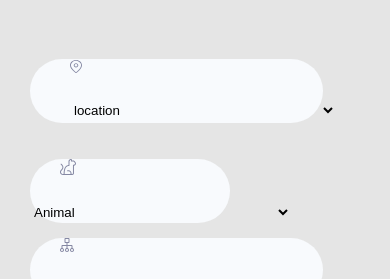
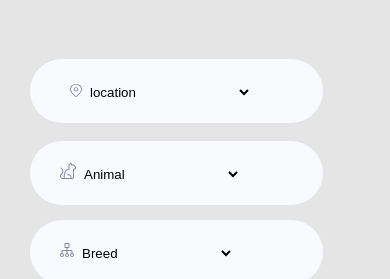
Before and after one commit to Danielvin22/petly, a plain HTML site: page index.html in a window 390 px wide. Shown: the part 553-832 px from the top of the page. Drawn offline with Linux system fonts and the light colour scheme.

Commit message:
first commit

```diff
--- a/src/css/cards.css
+++ b/src/css/cards.css
@@ -97,7 +97,6 @@ bottom: 5px;
   font-style: normal;
   font-weight: 500;
   font-size: 36px;
-  line-height: 44px;
   color: #666879;
   }
 
@@ -223,9 +222,18 @@ padding-right: 140px;
     margin-left: 20px;
 
   }
+
 }
 @media screen and (max-width:375px){
   .browse-type{
+    width: 100px;
+    height: 20px;
+    font-size: 8px;
+
+
 
   }
+
+
+
 }
--- a/src/css/navbar.css
+++ b/src/css/navbar.css
@@ -103,4 +103,5 @@ ul{
  .find-report{
     display: none;
   }
+
 }
--- a/src/css/showcase.css
+++ b/src/css/showcase.css
@@ -257,13 +257,13 @@ select{
     margin-left: 30px;
   }
   .location-select{
-    padding-right: 200px;
-  }
+    padding-right: 100px;
+   }
   .Animal-select{
-    padding-right:200px;
+    padding-right:100px;
   }
   .breed-select{
-    padding-right: 200px;
+    padding-right: 100px;
   }
 
   .location{
@@ -275,7 +275,7 @@ select{
 @media screen and (max-width:500px){
   .animal-btn{
     height: 64px;
-    width: 200px;
+    width: 100%;
 
   }
   .breed-btn{
```
Also changed, not shown: index.html (+2 -3 lines).
